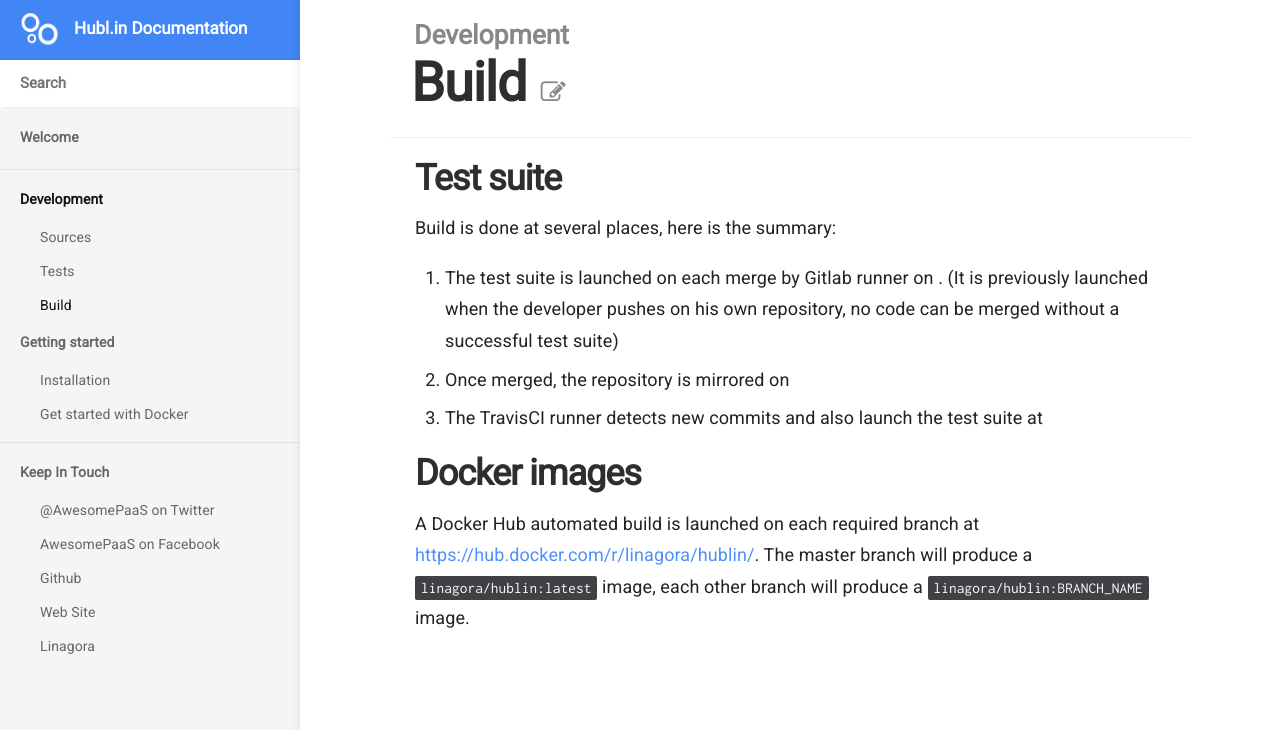
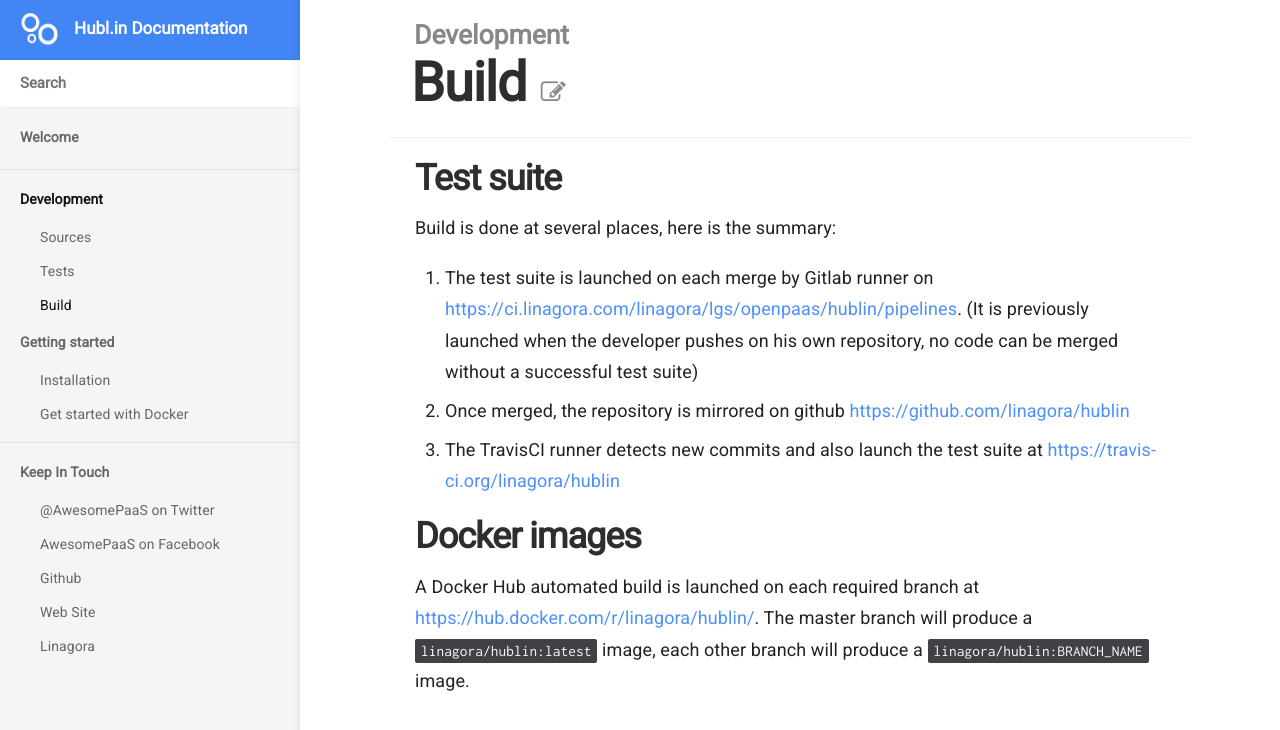
Before and after one commit to linagora/hublin-doc, a Jekyll site: the page built from _docs/dev/build.md, in a window 1280 px wide. Shown: the top 730 px of the page. Built offline with Jekyll 4.4.1, drawn with Linux system fonts in a browser that asks for light colours.

Commit message:
Set build links

```diff
--- a/_docs/dev/build.md
+++ b/_docs/dev/build.md
@@ -8,9 +8,9 @@ order: 3
 
 Build is done at several places, here is the summary:
 
-1. The test suite is launched on each merge by Gitlab runner on [](). (It is previously launched when the developer pushes on his own repository, no code can be merged without a successful test suite)
-2. Once merged, the repository is mirrored on []()
-3. The TravisCI runner detects new commits and also launch the test suite at []()
+1. The test suite is launched on each merge by Gitlab runner on [https://ci.linagora.com/linagora/lgs/openpaas/hublin/pipelines](https://ci.linagora.com/linagora/lgs/openpaas/hublin/pipelines). (It is previously launched when the developer pushes on his own repository, no code can be merged without a successful test suite)
+2. Once merged, the repository is mirrored on github [https://github.com/linagora/hublin](https://github.com/linagora/hublin)
+3. The TravisCI runner detects new commits and also launch the test suite at [https://travis-ci.org/linagora/hublin](https://travis-ci.org/linagora/hublin)
 
 ## Docker images
 
```
